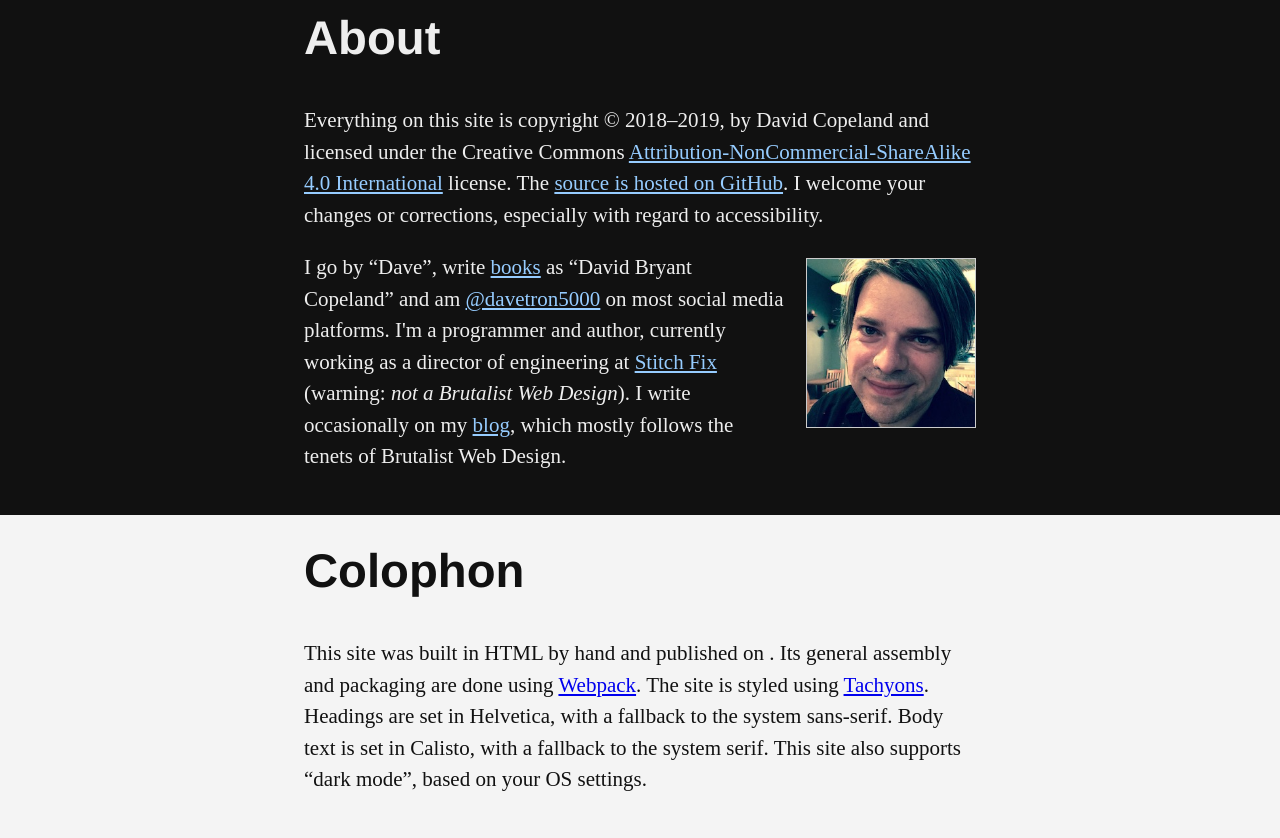
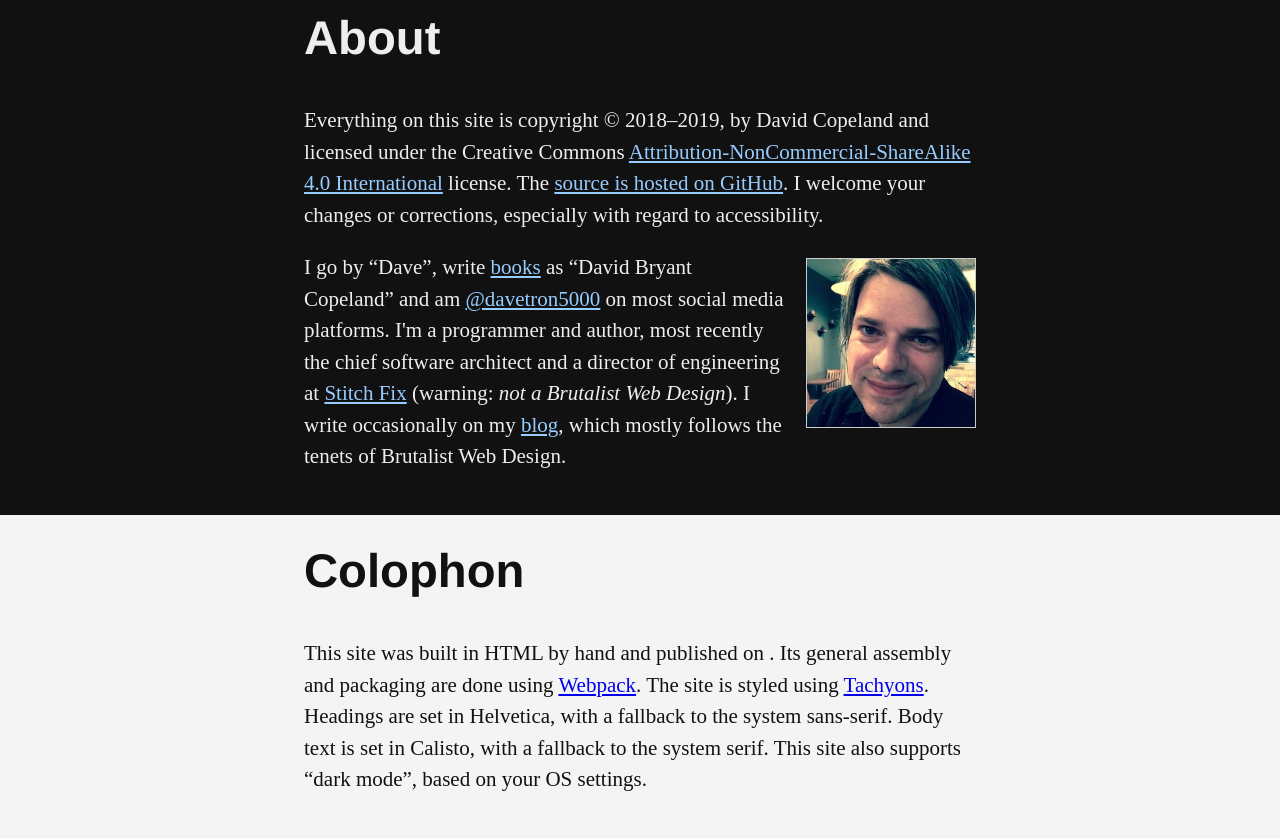
Before and after one commit to davetron5000/brutalist-web-design, a website built with webpack: page src/html/index.html in a window 1280 px wide. Shown: the part 8727-9565 px from the top of the page. Built offline with nearby package versions, Linux system fonts and the light colour scheme; files whose address does not match are found by name.

Commit message:
update bio

```diff
--- a/src/html/index.html
+++ b/src/html/index.html
@@ -326,7 +326,7 @@
           </p>
           <img class="dn db-ns ml3 mb2 fr w-25 mt1 ml0 ba b--moon-gray" src="images/david-copeland-portrait.jpg" alt="Picture of this site's author, David Copeland" nopin="nopin">
           <p>
-            I go by “Dave”, write <a class="light-blue" href="https://naildrivin5.com/books/">books</a> as “David Bryant Copeland” and am <a class="light-blue" href="https://twitter.com/davetron5000">@davetron5000</a> on most social media platforms.  I'm a programmer and author, currently working as a director of engineering at <a class="light-blue" href="https://multithreaded.stitchfix.com/careers/">Stitch Fix</a> (warning: <em>not a Brutalist Web Design</em>).  I write occasionally on my <a class="light-blue" href="https://naildrivin5.com">blog</a>, which mostly follows the tenets of Brutalist Web Design.
+            I go by “Dave”, write <a class="light-blue" href="https://naildrivin5.com/books/">books</a> as “David Bryant Copeland” and am <a class="light-blue" href="https://twitter.com/davetron5000">@davetron5000</a> on most social media platforms.  I'm a programmer and author, most recently the chief software architect and a director of engineering at <a class="light-blue" href="https://multithreaded.stitchfix.com/">Stitch Fix</a> (warning: <em>not a Brutalist Web Design</em>).  I write occasionally on my <a class="light-blue" href="https://naildrivin5.com">blog</a>, which mostly follows the tenets of Brutalist Web Design.
           </p>
           <div class="tc">
             <img class="dn-ns w-50 ba b--moon-gray" src="images/david-copeland-portrait.jpg" alt="Picture of this site's author, David Copeland" nopin="nopin">
```
